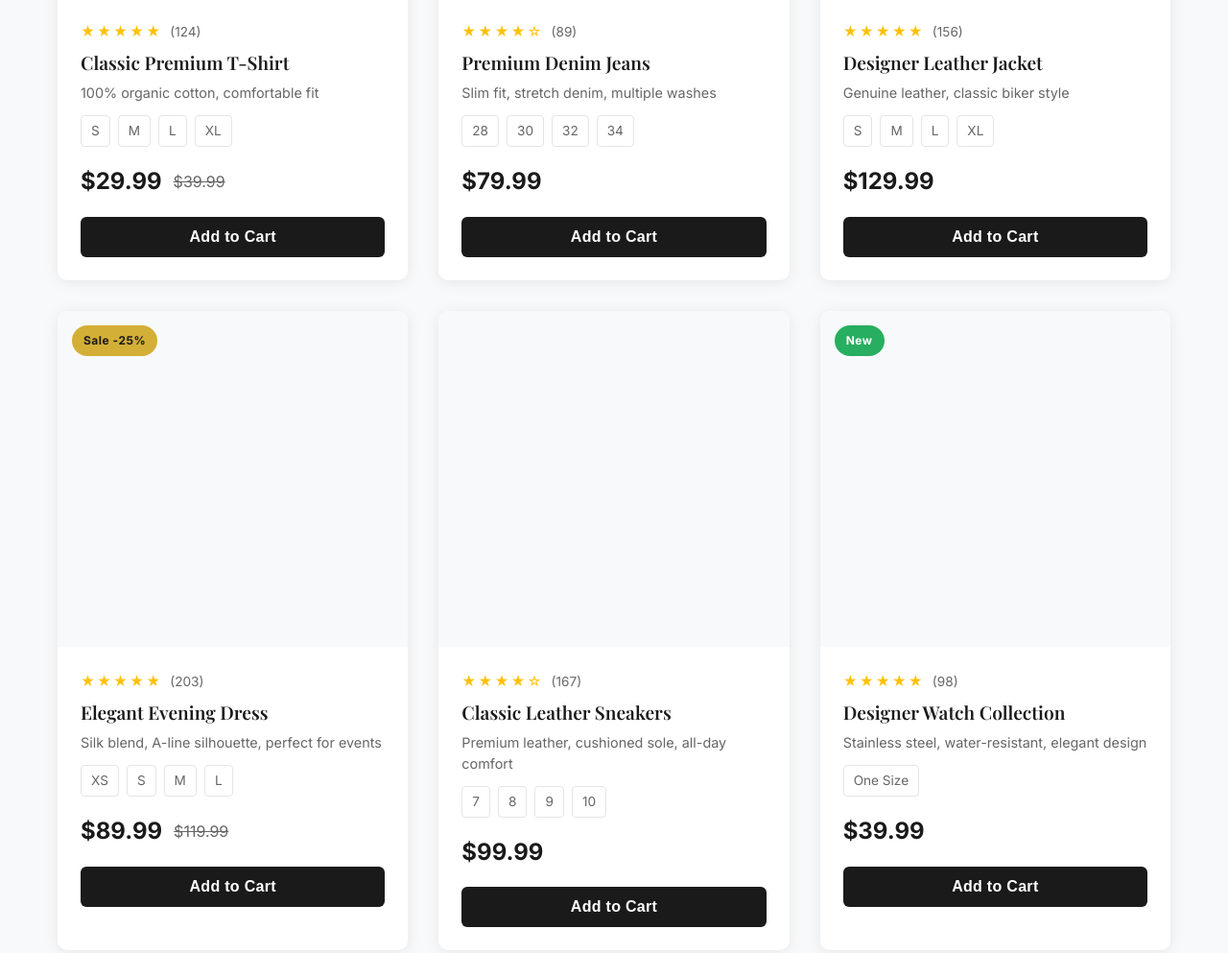
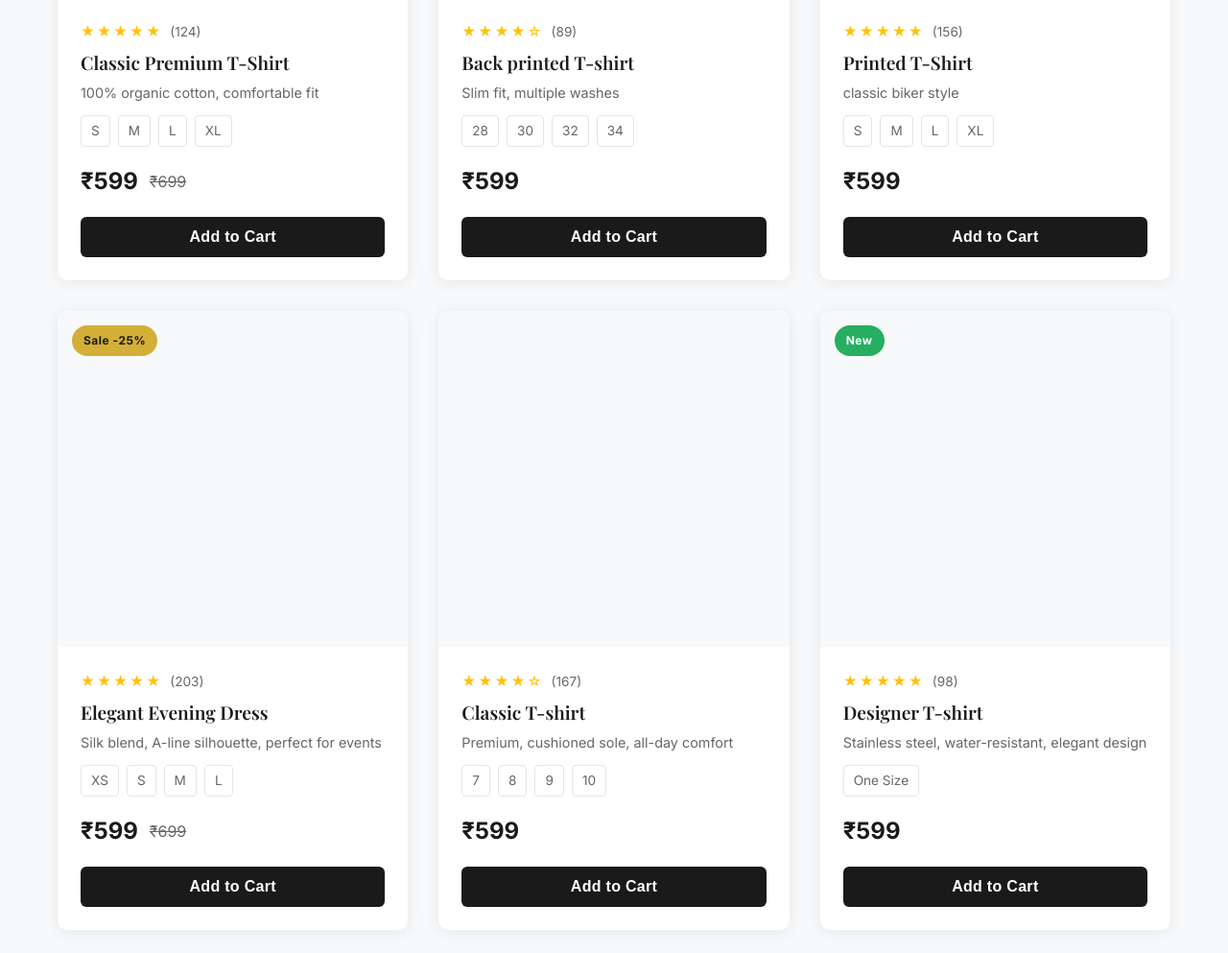
Before and after one commit to tejasdasari06/ASKT, a website: page askt.html in a window 1280 px wide. Shown: the part 1881-2874 px from the top of the page at 96% size. Drawn offline with nearby package versions, Linux system fonts and the light colour scheme.

Commit message:
Update askt.html

```diff
--- a/askt.html
+++ b/askt.html
@@ -123,8 +123,8 @@
                             <span>S</span><span>M</span><span>L</span><span>XL</span>
                         </div>
                         <div class="product-price-row">
-                            <span class="product-price">$29.99</span>
-                            <span class="product-price-old">$39.99</span>
+                            <span class="product-price">₹599</span>
+                            <span class="product-price-old">₹699</span>
                         </div>
                         <button class="btn btn-secondary" onclick="addToCart('Classic T-Shirt')">Add to Cart</button>
                     </div>
@@ -141,13 +141,13 @@
                             <span class="stars">★★★★☆</span>
                             <span class="rating-count">(89)</span>
                         </div>
-                        <h3>Premium Denim Jeans</h3>
-                        <p class="product-description">Slim fit, stretch denim, multiple washes</p>
+                        <h3>Back printed T-shirt</h3>
+                        <p class="product-description">Slim fit, multiple washes</p>
                         <div class="product-sizes">
                             <span>28</span><span>30</span><span>32</span><span>34</span>
                         </div>
                         <div class="product-price-row">
-                            <span class="product-price">$79.99</span>
+                            <span class="product-price">₹599</span>
                         </div>
                         <button class="btn btn-secondary" onclick="addToCart('Premium Jeans')">Add to Cart</button>
                     </div>
@@ -163,13 +163,13 @@
                             <span class="stars">★★★★★</span>
                             <span class="rating-count">(156)</span>
                         </div>
-                        <h3>Designer Leather Jacket</h3>
-                        <p class="product-description">Genuine leather, classic biker style</p>
+                        <h3>Printed T-Shirt</h3>
+                        <p class="product-description">classic biker style</p>
                         <div class="product-sizes">
                             <span>S</span><span>M</span><span>L</span><span>XL</span>
                         </div>
                         <div class="product-price-row">
-                            <span class="product-price">$129.99</span>
+                            <span class="product-price">₹599</span>
                         </div>
                         <button class="btn btn-secondary" onclick="addToCart('Designer Jacket')">Add to Cart</button>
                     </div>
@@ -192,8 +192,8 @@
                             <span>XS</span><span>S</span><span>M</span><span>L</span>
                         </div>
                         <div class="product-price-row">
-                            <span class="product-price">$89.99</span>
-                            <span class="product-price-old">$119.99</span>
+                            <span class="product-price">₹599</span>
+                            <span class="product-price-old">₹699</span>
                         </div>
                         <button class="btn btn-secondary" onclick="addToCart('Elegant Dress')">Add to Cart</button>
                     </div>
@@ -209,13 +209,13 @@
                             <span class="stars">★★★★☆</span>
                             <span class="rating-count">(167)</span>
                         </div>
-                        <h3>Classic Leather Sneakers</h3>
-                        <p class="product-description">Premium leather, cushioned sole, all-day comfort</p>
+                        <h3>Classic T-shirt</h3>
+                        <p class="product-description">Premium, cushioned sole, all-day comfort</p>
                         <div class="product-sizes">
                             <span>7</span><span>8</span><span>9</span><span>10</span>
                         </div>
                         <div class="product-price-row">
-                            <span class="product-price">$99.99</span>
+                            <span class="product-price">₹599</span>
                         </div>
                         <button class="btn btn-secondary" onclick="addToCart('Stylish Shoes')">Add to Cart</button>
                     </div>
@@ -232,13 +232,13 @@
                             <span class="stars">★★★★★</span>
                             <span class="rating-count">(98)</span>
                         </div>
-                        <h3>Designer Watch Collection</h3>
+                        <h3>Designer T-shirt</h3>
                         <p class="product-description">Stainless steel, water-resistant, elegant design</p>
                         <div class="product-sizes">
                             <span>One Size</span>
                         </div>
                         <div class="product-price-row">
-                            <span class="product-price">$39.99</span>
+                            <span class="product-price">₹599</span>
                         </div>
                         <button class="btn btn-secondary" onclick="addToCart('Fashion Accessories')">Add to Cart</button>
                     </div>
```
